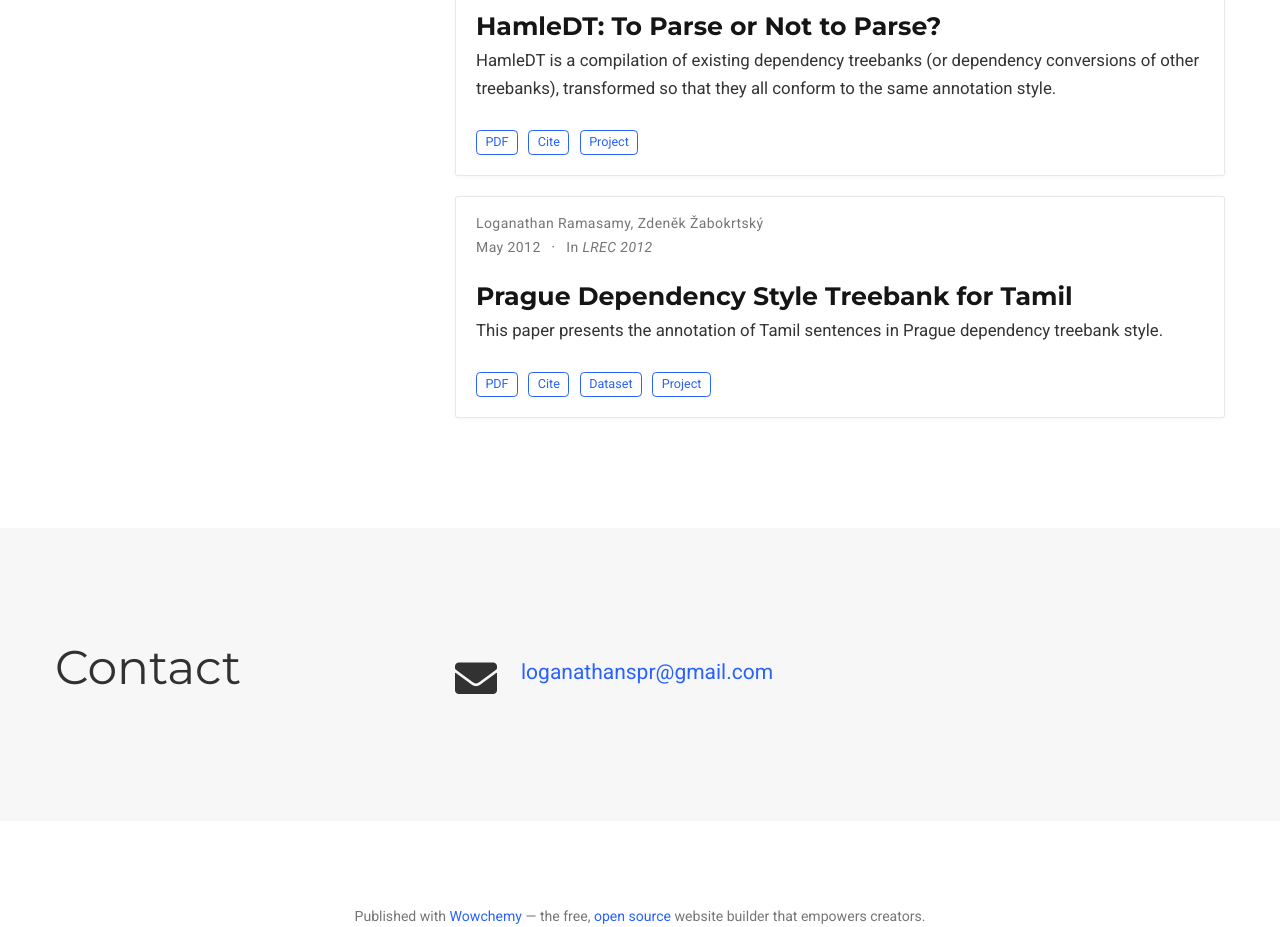
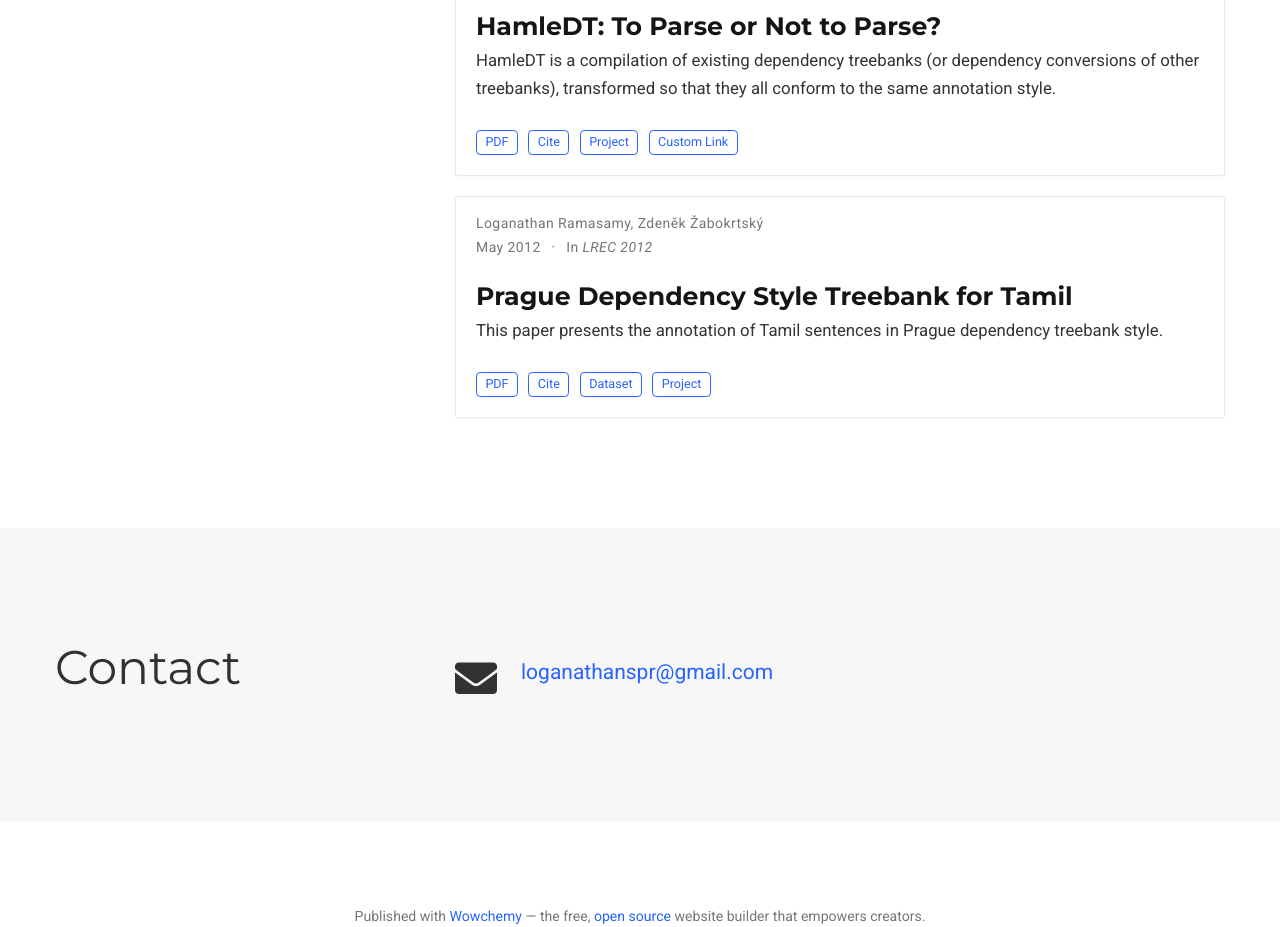
Before and after one commit to loganathanspr/loganathanspr.github.io, a plain HTML site: page index.html in a window 1280 px wide. Shown: the part 4700-5627 px from the top of the page. Drawn offline with nearby package versions, Linux system fonts and the light colour scheme; some packages are replaced by stand-ins of ours; some icons are missing.

Commit message:
PDF external url fix - test commit

```diff
--- a/index.html
+++ b/index.html
@@ -2826,6 +2826,22 @@ Lorem ipsum dolor sit amet, consectetur adipiscing elit. Sed neque elit, tristiq
 
 
 
+
+
+
+
+
+
+
+
+
+
+
+
+  <a class="btn btn-outline-primary my-1 mr-1 btn-sm" href="http://www.lrec-conf.org/proceedings/lrec2012/pdf/429_Paper.pdf" target="_blank" rel="noopener">
+
+    Custom Link
+  </a>
 
 
   </div>
```
Also changed, not shown: publication/2012_05_hamledt_lrec/index.html (+16 -0 lines), publication/index.html (+16 -0 lines).
